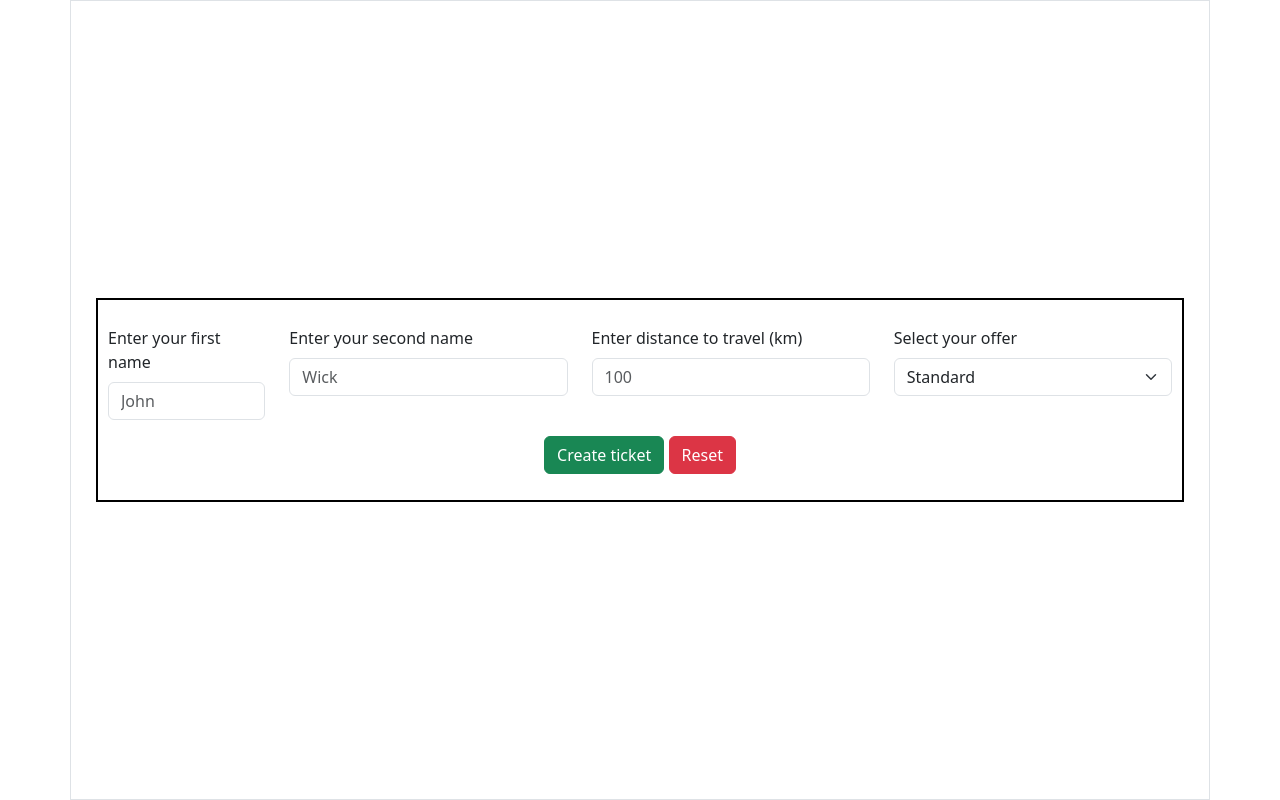
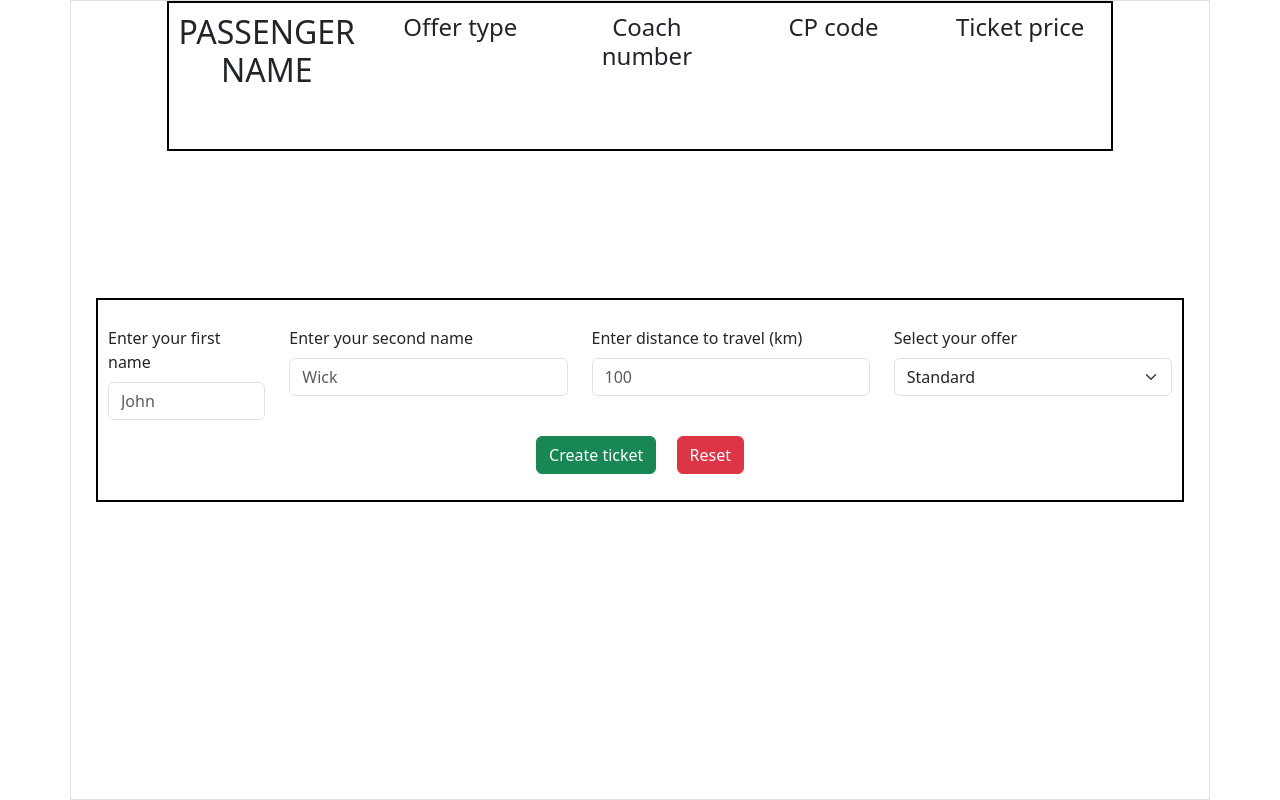
Before and after one commit to iaio998/-js-biglietto-treno-form, a plain HTML site: page index.html in a window 1280 px wide. Drawn offline with nearby package versions, Linux system fonts and the light colour scheme.

Commit message:
Added ticket main structure

```diff
--- a/css/style.css
+++ b/css/style.css
@@ -7,7 +7,11 @@
   transform: translate(-50%, -50%);
   padding: 10px;
 }
-.form {
+
+#ticket {
+  border: 2px solid black;
+  height: 150px;
+  width: 85%;
+
+  padding: 10px;
 }
-.ticket {
-}
--- a/index.html
+++ b/index.html
@@ -20,7 +20,7 @@
 
     <main class="container vh-100 border">
 
-        <div class="container center">
+        <div class="container center" id="form">
             <form id="form" class="row my-3">
                 <div class="col-2">
                     <label for="enterName" class="form-label">Enter your first name</label>
@@ -44,15 +44,38 @@
                 </div>
             </form>
             <div id="buttons" class="text-center my-3">
-                <button class="btn btn-success">
+                <button class="btn btn-success mx-2">
                     Create ticket
                 </button>
-                <button class="btn btn-danger">
+                <button class="btn btn-danger mx-2">
                     Reset
                 </button>
             </div>
         </div>
-
+        <div class="container" id="ticket">
+            <div class="row text-center">
+                <div class="col">
+                    <h2>PASSENGER NAME</h2>
+                    <p></p>
+                </div>
+                <div class="col">
+                    <h4>Offer type</h4>
+                    <p></p>
+                </div>
+                <div class="col">
+                    <h4>Coach number</h4>
+                    <p></p>
+                </div>
+                <div class="col">
+                    <h4>CP code</h4>
+                    <p></p>
+                </div>
+                <div class="col">
+                    <h4>Ticket price</h4>
+                    <p></p>
+                </div>
+            </div>
+        </div>
     </main>
 
 
--- a/javascript/script.js
+++ b/javascript/script.js
@@ -18,6 +18,12 @@ creation.addEventListener("click", function () {
   let baseTicketPrice = 0.21;
   let ticketPrice = baseTicketPrice * kilometers;
 
+  //   VERIFICA INSERIMENTO DATI
+  if (isNaN(kilometers) || age === "" || name === "" || secondName === "") {
+    alert("Per favore riempire i campi come richiesto");
+    window.location.reload();
+  }
+
   if (age < 18) {
     ticketPrice = ticketPrice - ticketPrice * 0.2;
     console.log(ticketPrice.toFixed(2));
@@ -29,6 +35,7 @@ creation.addEventListener("click", function () {
     console.log(ticketPrice.toFixed(2));
   }
 });
+
 // MILESTONE 1:
 // Iniziamo implementando il programma senza alcuna estetica: usando esclusivamente due input e un bottone (non stilizzati), realizziamo le specifiche scritte sopra. La risposta finale (o output) sarà anch’essa da scrivere in console.
 
```
